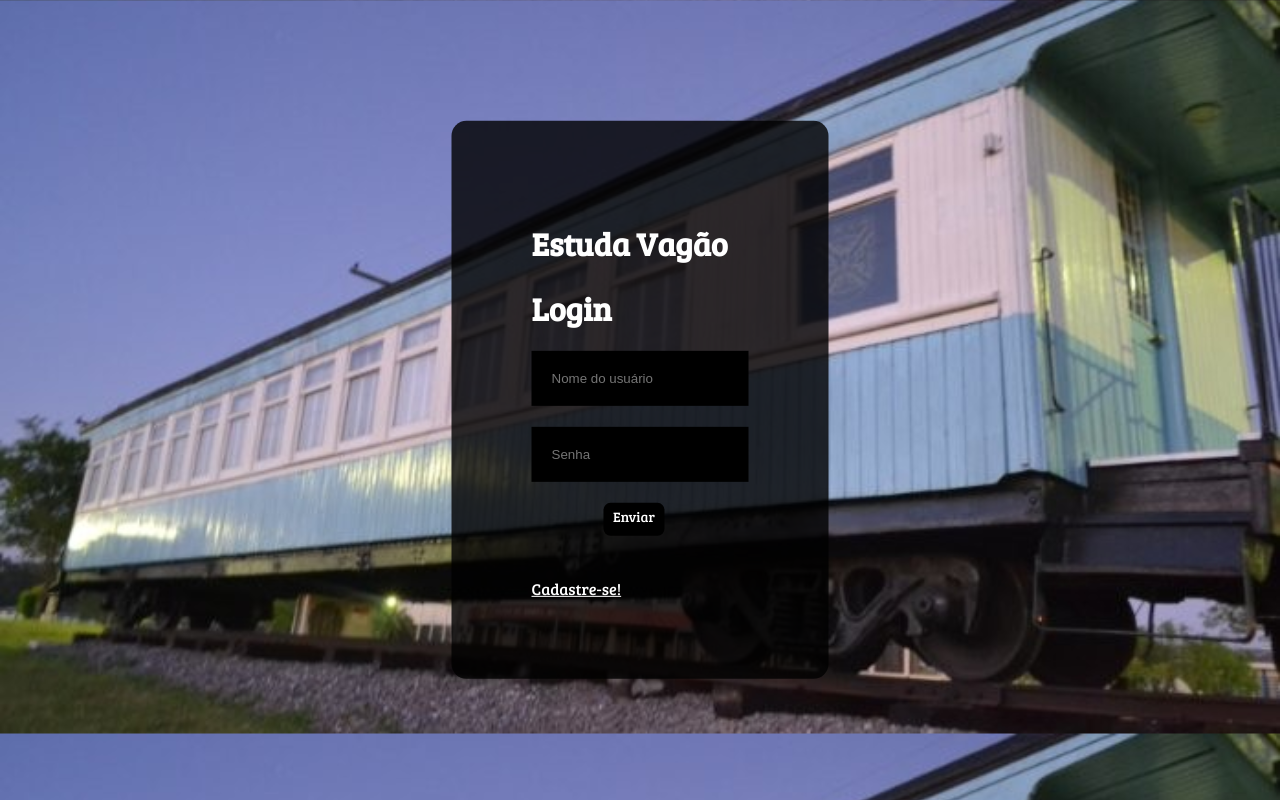
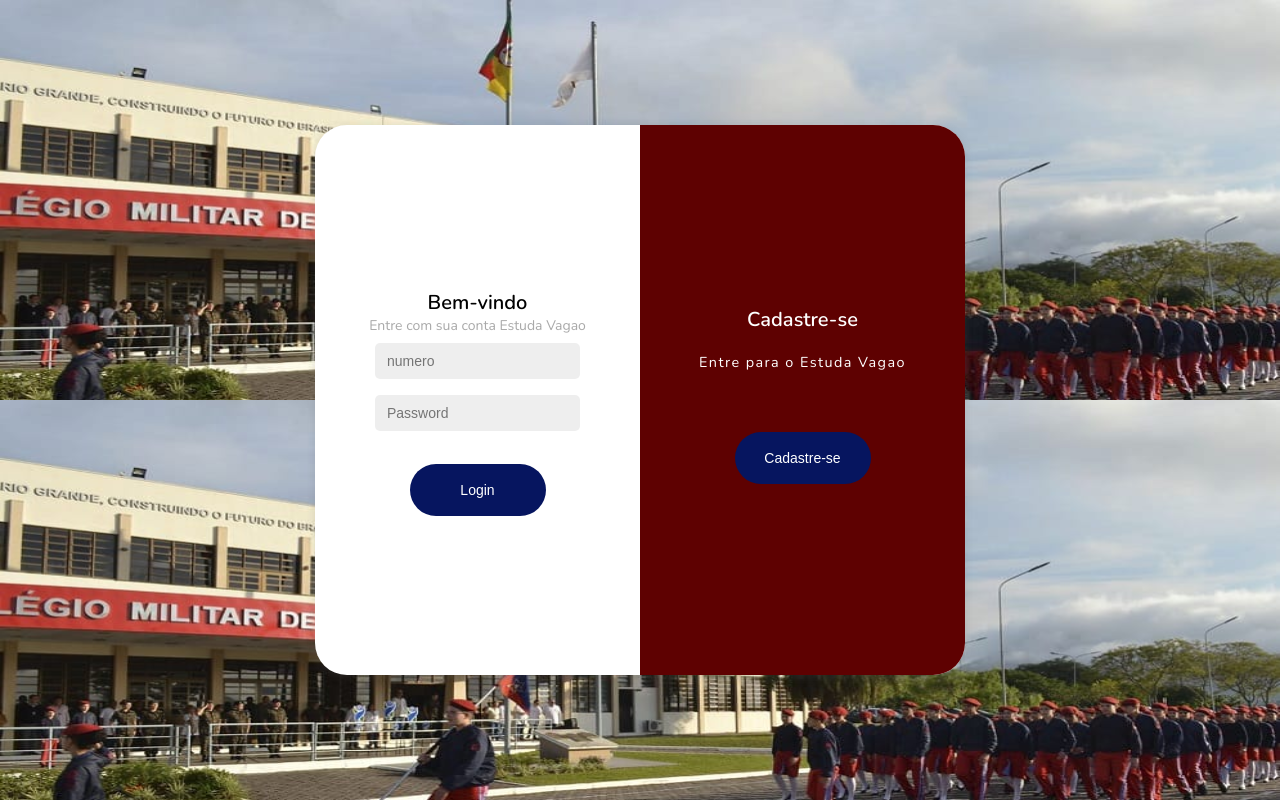
Before and after one commit to luizebaldoni/EstudaVagao, a Django app: page /django_app/ in a window 1280 px wide. Run offline with Django 4.2, Linux system fonts and the light colour scheme; some libraries are stand-ins or nearby versions.

Commit message:
alteração em todo escopo do projeto para tentar vincular o banco de dados com o formulario de login

```diff
--- a/django_app/models.py
+++ b/django_app/models.py
@@ -5,9 +5,9 @@ from django.db import models
 class Users(models.Model):
     id_user = models.BigAutoField(primary_key=True)
     name = models.CharField(max_length=200)
-    numero = models.CharField(max_length=200)
-    senha = models.CharField(max_length=200)
-    estagio = models.CharField(max_length=200)
+    numero = models.CharField(max_length=200, blank=True, null=True)
+    senha = models.CharField(max_length=200, blank=True, null=True)
+    estagio = models.CharField(max_length=200, blank=True, null=True)
     perfil_photo = models.ImageField(max_length=500)
     USERNAME_FIELD = 'name'
     REQUIRED_FIELDS = ['numero', 'estagio']
--- a/django_app/urls.py
+++ b/django_app/urls.py
@@ -2,10 +2,9 @@ from django.conf import settings
 from django.conf.urls.static import static
 from django.urls import path
 
-from django_app.views import index, MyLoginView, RegisterView
+from django_app.views import  *
 
 urlpatterns = [
-    path('', index, name='index'),
-    path('login/', MyLoginView.as_view(), name='login'),
-    path('register/', RegisterView.as_view(), name='register')
+    path('', login, name='login'),
+    path('cadastro/', cadastro, name='cadastro')
 ] + static(settings.STATIC_URL, document_root=settings.STATIC_ROOT)
--- a/django_app/views.py
+++ b/django_app/views.py
@@ -10,58 +10,15 @@ from django.views.generic import FormView
 from .models import Users
 
 
-def index(request_iter):
-    return render(request_iter, 'index.html')
+def login(request_iter):
+    return render(request_iter, 'registration/login.html')
 
-
-class MyLoginView(LoginView):
-    redirect_authenticated_user = True
-
-    def get_success_url(self):
-        return reverse_lazy('tasks')
-
-    def form_invalid(self, form):
-        messages.error(self.request, 'Invalid username or password')
-        return self.render_to_response(self.get_context_data(form=form))
-
-class RegisterForm(UserCreationForm):
-    name = forms.CharField(widget=forms.TextInput(
-        attrs={
-            'class': 'views_input',
-            'style': 'padding: 15px; width: 100%; border-radius: 10px;',
-            'placeholder': 'Username',
-        }))
-    numero = forms.CharField(widget=forms.TextInput(
-        attrs={
-            'class':'views_input',
-            'style': 'padding: 15px; width: 100%; border-radius: 10px;',
-            'placeholder': 'Numero',
-        }))
-    senha = forms.CharField(widget=forms.TextInput(
-        attrs={
-            'class':'views_input',
-            'style': 'padding: 15px; width: 100%; border-radius: 10px;',
-            'placeholder': 'Senha',
-        }))
-    estagio = forms.CharField(widget=forms.TextInput(
-        attrs={
-            'class':'views_input',
-            'style': 'padding: 15px; width: 100%; border-radius: 10px;',
-            'placeholder': 'Numero',
-        }))
-    perfil_photo =forms.ImageField()
-    class Meta:
-        model = Users
-        fields = ('name',  'numero', 'senha', 'estagio', 'perfil_photo' )
-
-class RegisterView(FormView):
-    template_name = 'register.html'
-    form_class = RegisterForm
-    redirect_authenticated_user = True
-    success_url = reverse_lazy('tasks')
-
-    def form_valid(self, form):
-        User = form.save()
-        if User:
-            login(self.request, User)
-        return super(RegisterView, self).form_valid(form)
+def cadastro(request):
+    novo_usuario = Users()
+    novo_usuario.nome = request.POST.get('name')
+    novo_usuario.numero = request.POST.get('numero')
+    novo_usuario.estagio = request.POST.get('estagio')
+    novo_usuario.senha = request.POST.get('senha')
+    novo_usuario.perfil_photo = request.POST.get('perfil_photo')
+    novo_usuario.save()
+    return render(request, 'register.html')
--- a/static/css/style.css
+++ b/static/css/style.css
@@ -1,65 +1,265 @@
-@import url(https://fonts.googleapis.com/css?family=Yanone+Kaffeesatz);
-@import url('https://fonts.googleapis.com/css2?family=Bree+Serif&display=swap');
-body{
-    font-family: 'Bree Serif', serif;
-    margin-top: 0;
-    margin-bottom: 0;
-    margin-left: 0;
-    margin-right: 0;
-    background-image: url('/static/img/cmsm_vagao.jpg');
-    height: 100vh;
-    background-attachment: local;
-    background-size: 100%;
+@import url("https://fonts.googleapis.com/css2?family=Nunito:ital,wght@0,300;0,400;0,500;0,600;1,600;1,700&display=swap");
+
+* {
+  box-sizing: border-box;
+  margin: 0;
+  padding: 0;
 }
-h1{
-    font-family: 'Bree Serif', serif;
-    color: white;
+
+body {
+  display: grid;
+  place-items: center;
+  background-image: url('/static/img/cmsm.jpg');
+  background-repeat: round;
+  font-family: "Nunito", sans-serif;
+  height: 100vh;
 }
-h2{
-    font-family: 'Bree Serif', serif;
-    color: white;
+/* headings */
+h1 {
+  font-weight: bold;
+  margin: 0;
+  font-size: 20px;
 }
-a{
-    font-family: 'Bree Serif', serif;
-    color: white;
+/* headings */
+/* paragraphs */
+p {
+  font-size: 0.9em;
+  font-weight: 200;
+  line-height: 1.3em;
+  letter-spacing: 0.1em;
+  margin: 20px 0;
 }
-div.container{
-    background-color: rgba(0, 0, 0, 0.8);
-    position: absolute;
-    top: 50%;
-    left: 50%;
-    justify-content: center;
-    transform: translate(-50%, -50%);
-    padding: 80px;
-    border-radius: 15px;
-    color: white;
+/* paragraphs */
+/* span tags */
+span {
+  font-size: 14px;
+  color: #a9a9a9;
 }
+/* span tags */
+a {
+  color: #333;
+  font-size: 14px;
+  text-decoration: none;
+  margin: 15px 0;
+}
+
+/* form */
+form {
+  background-color: transparent;
+  display: flex;
+  align-items: center;
+  justify-content: center;
+  flex-direction: column;
+  padding: 0 50px;
+  height: 100%;
+  text-align: center;
+}
+/* form */
+/* input fields */
 input {
-    padding: 20px;
-    background-color: black;
-    border: none;
-    outline: none;
+  background-color: #ecececdd;
+  border: none;
+  font-size: 14px;
+  padding: 10px 12px;
+  margin: 8px 0;
+  width: 100%;
+  color: #333;
+  outline: none;
+  border-radius: 5px;
 }
-/* LOGIN E CADASTRO */
-input[type='submit']{
-    font-family: 'Bree Serif', serif;
-    color: white;
-    padding:10px;
-    padding-top: 4px;
-    font-size: 14px;
-    border-radius: 7px 7px 7px 7px;
-    background-color: black;
-    size: 15px;
-    display: flex;
-    border-width: 2px;
-    margin-left: 33%;
-    }
-input.views_input{
-    font-family: 'Bree Serif', serif;
-    padding: 10px;
-    background-color: black;
-    color: white;
-    border-radius: 20px 20px 20px 20px;
-    position: center;
-    size: 10px;
-    }
+/* input fields */
+
+/* button */
+button {
+  text-decoration: none;
+  position: relative;
+  border: none;
+  font-size: 14px;
+  font-weight: 500;
+  color: #fff;
+  width: 9em;
+  height: 3em;
+  line-height: 2em;
+  text-align: center;
+  background-color: #06155f;
+  background-size: 300%;
+  border-radius: 30px;
+  z-index: 1;
+  margin-top: 30px;
+  cursor: pointer;
+}
+
+button:hover {
+  animation: ani 8s linear infinite;
+  border: none;
+}
+
+@keyframes ani {
+  0% {
+    background-position: 0%;
+  }
+
+  100% {
+    background-position: 200%;
+  }
+}
+
+button:before {
+  content: "";
+  position: absolute;
+  top: -5px;
+  left: -5px;
+  right: -5px;
+  bottom: -5px;
+  z-index: -1;
+  background-color: #06155f;
+  background-size: 400%;
+  border-radius: 35px;
+  transition: 1s;
+}
+
+button:hover::before {
+  filter: blur(10px);
+}
+
+button:active {
+  background-color: #06155f;
+}
+
+/* button */
+
+/* container */
+.container {
+  background-color: #ffffff;
+  border-radius: 2em;
+  box-shadow: rgba(99, 99, 99, 0.2) 0px 2px 8px 0px;
+  position: relative;
+  overflow: hidden;
+  width: 650px;
+  max-width: 100%;
+  min-height: 550px;
+}
+.form {
+  position: absolute;
+  top: 0;
+  height: 100%;
+  transition: all ease-in-out 0.6s;
+}
+.sign_up {
+  left: 0;
+  width: 50%;
+  opacity: 0;
+  z-index: 1;
+}
+.sign_in {
+  left: 0;
+  width: 50%;
+  z-index: 2;
+  opacity: 1;
+}
+/* container */
+
+/* active container */
+.container.right-panel-active .sign_in {
+  transform: translateX(100%);
+  opacity: 0;
+}
+.container.right-panel-active .sign_up {
+  transform: translateX(100%);
+  opacity: 1;
+  z-index: 5;
+  animation: switch 0.5s;
+}
+@keyframes switch {
+  0%,
+  49.99% {
+    opacity: 0;
+    z-index: 1;
+  }
+  50%,
+  100% {
+    opacity: 1;
+    z-index: 5;
+  }
+}
+
+/* active container */
+
+/* overlay container*/
+.overlay-container {
+  position: absolute;
+  top: 0;
+  left: 50%;
+  width: 50%;
+  height: 100%;
+  overflow: hidden;
+  transition: transform 0.6s ease-in-out;
+  z-index: 100;
+}
+.overlay {
+  background-color: #5e0101;
+  background-repeat: no-repeat;
+  background-size: cover;
+  background-position: 0 0;
+  color: #fff;
+  position: relative;
+  left: -100%;
+  height: 100%;
+  width: 200%;
+  transform: translateX(0);
+  transition: transform 0.6s ease-in-out;
+}
+.overlay-pannel {
+  position: absolute;
+  display: flex;
+  align-items: center;
+  justify-content: center;
+  flex-direction: column;
+  padding: 0 40px;
+  text-align: center;
+  top: 0;
+  height: 100%;
+  width: 50%;
+  transform: translateX(0);
+  transition: transform -0.6s ease-in-out;
+}
+.overlay-left {
+  transform: translateX(-20%);
+}
+.overlay-right {
+  right: 0;
+  transform: translateX(0);
+}
+/* container switch */
+.container.right-panel-active .overlay-container {
+  transform: translateX(-100%);
+}
+.container.right-panel-active .overlay {
+  transform: translateX(50%);
+}
+.container.right-panel-active .overlay-left {
+  transform: translateX(0);
+}
+.container.right-panel-active .overlay-right {
+  transform: translateX(20%);
+}
+/* container switch */
+
+/* overlay container */
+
+/* social container */
+.social-container {
+  margin: 20px 0;
+}
+.social-container a {
+  border: 1px solid #dddd;
+  border-radius: 50%;
+  display: inline-flex;
+  justify-content: center;
+  align-items: center;
+  margin: 0 5px;
+  height: 40px;
+  width: 40px;
+  cursor: pointer;
+}
+/* social container */
--- a/templates/registration/login.html
+++ b/templates/registration/login.html
@@ -10,22 +10,69 @@
 </head>
 <body>
     <div class="container">
-        <form method="POST" novalidate>
             {% csrf_token %}
-            <fieldset>
-                <legend><b>Cadastre-se</b></legend>
-                {% for field in form %}
-                    <label>{{ field.label_tag }}</label>
-                    {{ field }}
-                    {% if field.error %}
-                    <small>{{ field.errors|striptags }}</small>
-                    {% endif %}
-                {% endfor %}
-                <br>
-                <input type="submit" name="submit" id="submit">
-            </fieldset>
+    <div class="form sign_up">
+      <form action="#">
+        <!-- heading -->
+        <h1>Crie sua conta</h1>
+            <label><input name="name" type="text" placeholder="User Name"></label>
+            <label><input  name="numero" type="text" placeholder="numero"></label>
+            <label><input  name="ano" type="text" placeholder="ano"></label>
+            <label><input name="senha" type="password" placeholder="Password"></label>
+            <label><input name="perfil_photo" type="image" alt=""></label>
+            <button>Create Account</button>
+        <!-- input fields end -->
+      </form>
+    </div>
 
-        </form>
+    <!-- sign in form section start-->
+    <div class="form sign_in">
+      <form action="#">
+        <!-- heading -->
+        <h1>Bem-vindo</h1>
+        <span>Entre com sua conta Estuda Vagao</span>
+        <!-- input fields start -->
+        <label><input name="numero" type="text" placeholder="numero"></label>
+        <label><input name="senha" type="password" placeholder="Password"></label>
+        <button>Login</button>
+        <!-- input fields end -->
+      </form>
     </div>
+    <!-- sign in form section end-->
+
+    <!-- overlay section start-->
+    <div class="overlay-container">
+      <div class="overlay">
+        <div class="overlay-pannel overlay-left">
+          <h1>Ja possui conta?</h1>
+          <p>Faça Login</p>
+          <a href="{% url 'login' %}"><button id="signIn" class="overBtn">Entrar</button></a>
+        </div>
+        <div class="overlay-pannel overlay-right">
+          <h1>Cadastre-se</h1>
+          <p>Entre para o Estuda Vagao</p>
+          <a href="{% url 'cadastro' %}"><button id="signUp" class="overBtn">Cadastre-se</button></a>
+        </div>
+      </div>
+    </div>
+    <!-- overlay section start-->
+  </div>
+  <script src="https://kit.fontawesome.com/7b39153ed3.js" crossorigin="anonymous">
+    const signUpBUtton = document.getElementById("signUp");
+const signInBUtton = document.getElementById("signIn");
+const container = document.getElementById("container");
+
+// switch between login and signup
+
+signUpBUtton.addEventListener("click", () => {
+  container.classList.add("right-panel-active");
+});
+
+signInBUtton.addEventListener("click", () => [
+  container.classList.remove("right-panel-active")
+]);
+
+
+</script>
 </body>
 </html>
```
Also changed, not shown: static/js/script.js (added, +11 -0 lines), templates/register.html (+28 -32 lines), database/test.db (deleted), django_app/migrations/0001_initial.py, django_app/migrations/0002_alter_users_estagio_alter_users_numero_and_more.py (added), django_app/migrations/0002_rename_question_questions_id_question.py (deleted), static/img/cmsm.jpg (added), test.db (deleted).
